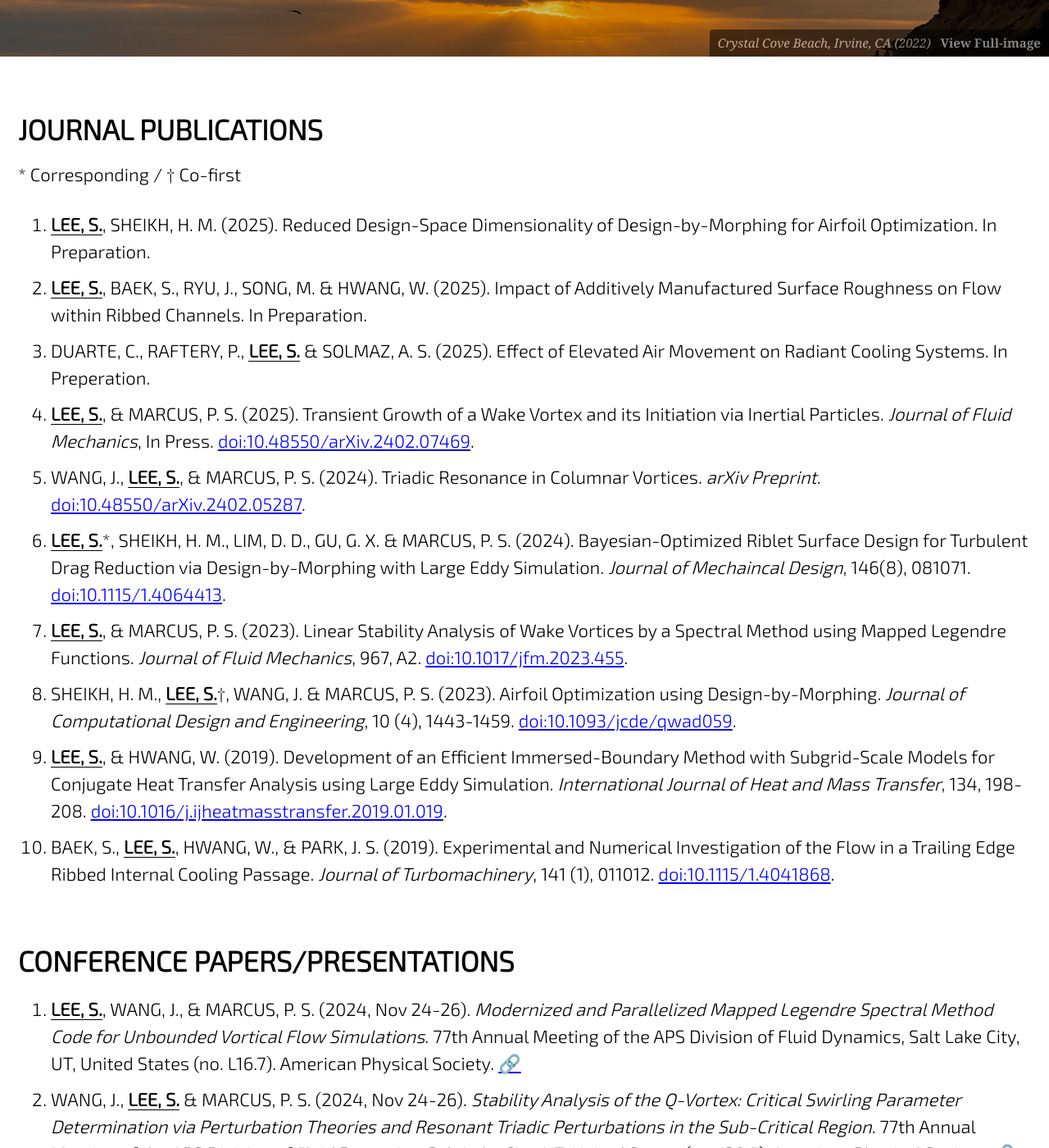
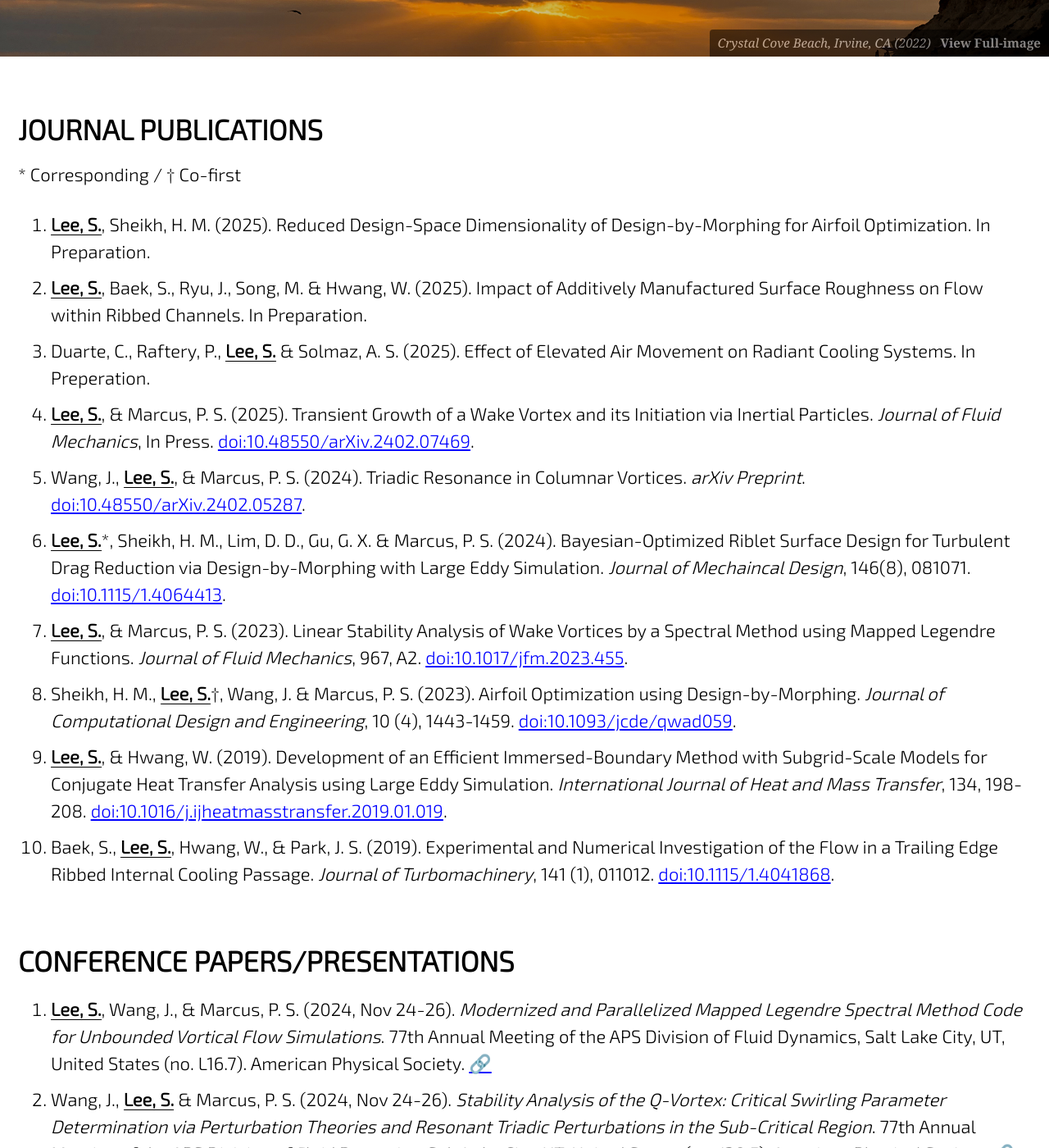
Before and after one commit to jun9303/jun9303.github.io, a Jekyll site: the page built from _pages/publications.md, in a window 1280 px wide and 1400 px high, scrolled down 233 px. Shown: the whole window at 82% size. Built offline with Jekyll 4.4.1, drawn with Linux system fonts in a browser that asks for light colours; cached includes are drawn as plain includes; nearby versions of some CDN libraries; emoji names are drawn with the system emoji font; some of the changed text lies outside the part shown.

Commit message:
New CV page updated, Feb 27 2025

```diff
--- a/_pages/publications.md
+++ b/_pages/publications.md
@@ -10,47 +10,46 @@ header:
 
 # JOURNAL PUBLICATIONS
 \* Corresponding / † Co-first
-
-1. <ins>**LEE, S.**</ins>, SHEIKH, H. M. (2025). Reduced Design-Space Dimensionality of Design-by-Morphing for Airfoil Optimization. In Preparation.
-1. <ins>**LEE, S.**</ins>, BAEK, S., RYU, J., SONG, M. & HWANG, W. (2025). Impact of Additively Manufactured Surface Roughness on Flow within Ribbed Channels. In Preparation.
-1. DUARTE, C., RAFTERY, P., <ins>**LEE, S.**</ins> & SOLMAZ, A. S. (2025). Effect of Elevated Air Movement on Radiant Cooling Systems. In Preperation.
-1. <ins>**LEE, S.**</ins>, & MARCUS, P. S. (2025). Transient Growth of a Wake Vortex and its Initiation via Inertial Particles. *Journal of Fluid Mechanics*, In Press. [doi:10.48550/arXiv.2402.07469](https://doi.org/10.48550/arXiv.2402.07469).
-1. WANG, J., <ins>**LEE, S.**</ins>, & MARCUS, P. S. (2024). Triadic Resonance in Columnar Vortices. *arXiv Preprint*. [doi:10.48550/arXiv.2402.05287](https://doi.org/10.48550/arXiv.2402.05287).
-1. <ins>**LEE, S.**</ins>\*, SHEIKH, H. M., LIM, D. D., GU, G. X. & MARCUS, P. S. (2024). Bayesian-Optimized Riblet Surface Design for Turbulent Drag Reduction via Design-by-Morphing with Large Eddy Simulation. *Journal of Mechaincal Design*, 146(8), 081071. [doi:10.1115/1.4064413](https://doi.org/10.1115/1.4064413).
-1. <ins>**LEE, S.**</ins>, & MARCUS, P. S. (2023). Linear Stability Analysis of Wake Vortices by a Spectral Method using Mapped Legendre Functions. *Journal of Fluid Mechanics*, 967, A2. [doi:10.1017/jfm.2023.455](https://doi.org/10.1017/jfm.2023.455).
-1. SHEIKH, H. M., <ins>**LEE, S.**</ins>†, WANG, J. & MARCUS, P. S. (2023). Airfoil Optimization using Design-by-Morphing. *Journal of Computational Design and Engineering*, 10 (4), 1443-1459. [doi:10.1093/jcde/qwad059](
+1. <ins>**Lee, S.**</ins>, Sheikh, H. M. (2025). Reduced Design-Space Dimensionality of Design-by-Morphing for Airfoil Optimization. In Preparation.
+1. <ins>**Lee, S.**</ins>, Baek, S., Ryu, J., Song, M. & Hwang, W. (2025). Impact of Additively Manufactured Surface Roughness on Flow within Ribbed Channels. In Preparation.
+1. Duarte, C., Raftery, P., <ins>**Lee, S.**</ins> & Solmaz, A. S. (2025). Effect of Elevated Air Movement on Radiant Cooling Systems. In Preperation.
+1. <ins>**Lee, S.**</ins>, & Marcus, P. S. (2025). Transient Growth of a Wake Vortex and its Initiation via Inertial Particles. *Journal of Fluid Mechanics*, In Press. [doi:10.48550/arXiv.2402.07469](https://doi.org/10.48550/arXiv.2402.07469).
+1. Wang, J., <ins>**Lee, S.**</ins>, & Marcus, P. S. (2024). Triadic Resonance in Columnar Vortices. *arXiv Preprint*. [doi:10.48550/arXiv.2402.05287](https://doi.org/10.48550/arXiv.2402.05287).
+1. <ins>**Lee, S.**</ins>\*, Sheikh, H. M., Lim, D. D., Gu, G. X. & Marcus, P. S. (2024). Bayesian-Optimized Riblet Surface Design for Turbulent Drag Reduction via Design-by-Morphing with Large Eddy Simulation. *Journal of Mechaincal Design*, 146(8), 081071. [doi:10.1115/1.4064413](https://doi.org/10.1115/1.4064413).
+1. <ins>**Lee, S.**</ins>, & Marcus, P. S. (2023). Linear Stability Analysis of Wake Vortices by a Spectral Method using Mapped Legendre Functions. *Journal of Fluid Mechanics*, 967, A2. [doi:10.1017/jfm.2023.455](https://doi.org/10.1017/jfm.2023.455).
+1. Sheikh, H. M., <ins>**Lee, S.**</ins>†, Wang, J. & Marcus, P. S. (2023). Airfoil Optimization using Design-by-Morphing. *Journal of Computational Design and Engineering*, 10 (4), 1443-1459. [doi:10.1093/jcde/qwad059](
 https://doi.org/10.1093/jcde/qwad059).
-1. <ins>**LEE, S.**</ins>, & HWANG, W. (2019). Development of an Efficient Immersed-Boundary Method with Subgrid-Scale Models for Conjugate Heat Transfer Analysis using Large Eddy Simulation. *International Journal of Heat and Mass Transfer*, 134, 198-208. [doi:10.1016/j.ijheatmasstransfer.2019.01.019](https://doi.org/10.1016/j.ijheatmasstransfer.2019.01.019).
-1. BAEK, S., <ins>**LEE, S.**</ins>, HWANG, W., & PARK, J. S. (2019). Experimental and Numerical Investigation of the Flow in a Trailing Edge Ribbed Internal Cooling Passage. *Journal of Turbomachinery*, 141 (1), 011012. [doi:10.1115/1.4041868](https://doi.org/10.1115/1.4041868).
+1. <ins>**Lee, S.**</ins>, & Hwang, W. (2019). Development of an Efficient Immersed-Boundary Method with Subgrid-Scale Models for Conjugate Heat Transfer Analysis using Large Eddy Simulation. *International Journal of Heat and Mass Transfer*, 134, 198-208. [doi:10.1016/j.ijheatmasstransfer.2019.01.019](https://doi.org/10.1016/j.ijheatmasstransfer.2019.01.019).
+1. Baek, S., <ins>**Lee, S.**</ins>, Hwang, W., & Park, J. S. (2019). Experimental and Numerical Investigation of the Flow in a Trailing Edge Ribbed Internal Cooling Passage. *Journal of Turbomachinery*, 141 (1), 011012. [doi:10.1115/1.4041868](https://doi.org/10.1115/1.4041868).
 
 
 # CONFERENCE PAPERS/PRESENTATIONS
 
-1. <ins>**LEE, S.**</ins>, WANG, J., & MARCUS, P. S. (2024, Nov 24-26). *Modernized and Parallelized Mapped Legendre Spectral Method Code for Unbounded Vortical Flow Simulations*. 77th Annual Meeting of the APS Division of Fluid Dynamics, Salt Lake City, UT, United States (no. L16.7). American Physical Society. [:link:](https://meetings.aps.org/Meeting/DFD24/Session/L16.7)
-1. WANG, J., <ins>**LEE, S.**</ins> & MARCUS, P. S. (2024, Nov 24-26). *Stability Analysis of the Q-Vortex: Critical Swirling Parameter Determination via Perturbation Theories and Resonant Triadic Perturbations in the Sub-Critical Region*. 77th Annual Meeting of the APS Division of Fluid Dynamics, Salt Lake City, UT, United States (no. J38.5). American Physical Society. [:link:](https://meetings.aps.org/Meeting/DFD24/Session/J38.5)
-1. <ins>**LEE, S.**</ins>, & MARCUS, P. S. (2024, Aug 25-30). *Particle-Initiated Transient Growth of a Wake Vortex in Consideration of Condensation Trails*. 26th International Congress of Theoretical and Applied Mechanics, Daegu, South Korea (pp. 2009-2010). International Union of Theoretical and Applied Mechanics. [:link:](https://nl.go.kr/seoji/contents/S80100000000.do?schM=intgr_detail_view_isbn&isbn=9791198476098)
-1. <ins>**LEE, S.**</ins>, & MARCUS, P. S. (2023, Nov 19-21). *Investigation of Triggering Vortex Instabilities with Inertial Particles*. 76th Annual Meeting of the APS Division of Fluid Dynamics, Washington, DC, United States (no. ZC38.5). American Physical Society. [:link:](https://meetings.aps.org/Meeting/DFD23/Session/ZC38.5)
-1. WANG, J., <ins>**LEE, S.**</ins> & MARCUS, P. S. (2023, Nov 19-21). *Three-Wave Resonance in Neutrally Stable Wake Vortices*. 76th Annual Meeting of the APS Division of Fluid Dynamics, Washington, DC, United States (no. ZC38.2). American Physical Society. [:link:](https://meetings.aps.org/Meeting/DFD23/Session/ZC38.2)
-1. <ins>**LEE, S.**</ins>, & MARCUS, P. S. (2022, Nov 20-22). *Viscous Perturbation to Inviscid Wake Vortices - Perturbation Theory in Vortex Stability*. 75th Annual Meeting of the APS Division of Fluid Dynamics, Indianapolis, IN, United States (no. Q11.7). American Physical Society. [:link:](https://meetings.aps.org/Meeting/DFD22/Session/Q11.7)
-1. MARCUS, P. S., WANG, J. & <ins>**LEE, S.**</ins> (2022, Nov 20-22). *A General Framework for Destabilizing Neutrally-Stable Flows Applied to Aircraft Wake Vortices*. 75th Annual Meeting of the APS Division of Fluid Dynamics, Indianapolis, IN, United States (no. L18.1). American Physical Society. [:link:](https://meetings.aps.org/Meeting/DFD22/Session/L18.1)
-1. <ins>**LEE, S.**</ins>, & MARCUS, P. S. (2021, Nov 21-23). *Linear Instability Analysis of Wake Vortices by a Spectral Method using Mapped Legendre Functions*. 74th Annual Meeting of the APS Division of Fluid Dynamics, Phoenix, AZ, United States (no. E24.1). American Physical Society. [:link:](https://meetings.aps.org/Meeting/DFD21/Session/E24.1)
-1. WANG, J., <ins>**LEE, S.**</ins>, & MARCUS, P. S. (2021, Nov 21-23). *Destabilizing Neutrally Stable Wake Vortices Using Degenerate Eigenmodes*. 74th Annual Meeting of the APS Division of Fluid Dynamics, Phoenix, AZ, United States (no. E24.3). American Physical Society. [:link:](https://meetings.aps.org/Meeting/DFD21/Session/E24.3)
-1. <ins>**LEE, S.**</ins>, & HWANG, W. (2018, Jul 4-6). *Validation of a Conjugate Heat Transfer Code with Subgrid-scale Models for Turbulent Flow*. KSFM 2018 Summer Conference, Jeju, South Korea (pp. 197-198). Korean Society for Fluid Machinery. [:link:](http://www.dbpia.co.kr/journal/articleDetail?nodeId=NODE07536688&language=ko_KR)
-1. BAEK, S., <ins>**LEE, S.**</ins>, HWANG, W., & PARK, J. S. (2018, Jun 11-15). *Experimental and Numerical Investigation of the Flow in a Trailing Edge Ribbed Internal Cooling Passage*. ASME 2018 Turbo Expo: Turbomachinery Technical Conference and Exposition, Lillestrøm, Norway (no. GT2018-76741). American Society of Mechanical Engineers. [doi:10.1115/GT2018-76741](https://doi.org/10.1115/GT2018-76741). *Journal-Quality Appraisal and Transferred to J. Turbomach.*
-1. <ins>**LEE, S.**</ins> (2017, Nov 1-3). *2D Simulation of an Unsteady Flow around a Small Vertical Axis Wind Turbine Using an Immersed Boundary Method*. KSME 2017 Annual Conference, Jeju, South Korea (pp. 741-745). Korean Society of Mechanical Engineers. *Student Paper Award: Bronze Prize in the 9th National Fluid Engineering Contest for Undergraduates*. [:link:](http://www.dbpia.co.kr/journal/articleDetail?nodeId=NODE07287580&language=ko_KR#)
-1. BAEK, S., <ins>**LEE, S.**</ins>, & HWANG, W. (2017, Nov 1-3). *Investigation of Fully Developed Turbulent Pipe Flow Using Magnetic Resonance Velocimetry (MRV) and Large Eddy Simulation (LES)*. KSME 2017 Annual Conference, Jeju, South Korea (pp. 581-583). Korean Society of Mechanical Engineers. [:link:](http://www.dbpia.co.kr/journal/articleDetail?nodeId=NODE07287540&language=ko_KR#)
+1. <ins>**Lee, S.**</ins>, Wang, J., & Marcus, P. S. (2024, Nov 24-26). *Modernized and Parallelized Mapped Legendre Spectral Method Code for Unbounded Vortical Flow Simulations*. 77th Annual Meeting of the APS Division of Fluid Dynamics, Salt Lake City, UT, United States (no. L16.7). American Physical Society. [:link:](https://meetings.aps.org/Meeting/DFD24/Session/L16.7)
+1. Wang, J., <ins>**Lee, S.**</ins> & Marcus, P. S. (2024, Nov 24-26). *Stability Analysis of the Q-Vortex: Critical Swirling Parameter Determination via Perturbation Theories and Resonant Triadic Perturbations in the Sub-Critical Region*. 77th Annual Meeting of the APS Division of Fluid Dynamics, Salt Lake City, UT, United States (no. J38.5). American Physical Society. [:link:](https://meetings.aps.org/Meeting/DFD24/Session/J38.5)
+1. <ins>**Lee, S.**</ins>, & Marcus, P. S. (2024, Aug 25-30). *Particle-Initiated Transient Growth of a Wake Vortex in Consideration of Condensation Trails*. 26th International Congress of Theoretical and Applied Mechanics, Daegu, South Korea (pp. 2009-2010). International Union of Theoretical and Applied Mechanics. [:link:](https://nl.go.kr/seoji/contents/S80100000000.do?schM=intgr_detail_view_isbn&isbn=9791198476098)
+1. <ins>**Lee, S.**</ins>, & Marcus, P. S. (2023, Nov 19-21). *Investigation of Triggering Vortex Instabilities with Inertial Particles*. 76th Annual Meeting of the APS Division of Fluid Dynamics, Washington, DC, United States (no. ZC38.5). American Physical Society. [:link:](https://meetings.aps.org/Meeting/DFD23/Session/ZC38.5)
+1. Wang, J., <ins>**Lee, S.**</ins> & Marcus, P. S. (2023, Nov 19-21). *Three-Wave Resonance in Neutrally Stable Wake Vortices*. 76th Annual Meeting of the APS Division of Fluid Dynamics, Washington, DC, United States (no. ZC38.2). American Physical Society. [:link:](https://meetings.aps.org/Meeting/DFD23/Session/ZC38.2)
+1. <ins>**Lee, S.**</ins>, & Marcus, P. S. (2022, Nov 20-22). *Viscous Perturbation to Inviscid Wake Vortices - Perturbation Theory in Vortex Stability*. 75th Annual Meeting of the APS Division of Fluid Dynamics, Indianapolis, IN, United States (no. Q11.7). American Physical Society. [:link:](https://meetings.aps.org/Meeting/DFD22/Session/Q11.7)
+1. Marcus, P. S., Wang, J. & <ins>**Lee, S.**</ins> (2022, Nov 20-22). *A General Framework for Destabilizing Neutrally-Stable Flows Applied to Aircraft Wake Vortices*. 75th Annual Meeting of the APS Division of Fluid Dynamics, Indianapolis, IN, United States (no. L18.1). American Physical Society. [:link:](https://meetings.aps.org/Meeting/DFD22/Session/L18.1)
+1. <ins>**Lee, S.**</ins>, & Marcus, P. S. (2021, Nov 21-23). *Linear Instability Analysis of Wake Vortices by a Spectral Method using Mapped Legendre Functions*. 74th Annual Meeting of the APS Division of Fluid Dynamics, Phoenix, AZ, United States (no. E24.1). American Physical Society. [:link:](https://meetings.aps.org/Meeting/DFD21/Session/E24.1)
+1. Wang, J., <ins>**Lee, S.**</ins>, & Marcus, P. S. (2021, Nov 21-23). *Destabilizing Neutrally Stable Wake Vortices Using Degenerate Eigenmodes*. 74th Annual Meeting of the APS Division of Fluid Dynamics, Phoenix, AZ, United States (no. E24.3). American Physical Society. [:link:](https://meetings.aps.org/Meeting/DFD21/Session/E24.3)
+1. <ins>**Lee, S.**</ins>, & Hwang, W. (2018, Jul 4-6). *Validation of a Conjugate Heat Transfer Code with Subgrid-scale Models for Turbulent Flow*. KSFM 2018 Summer Conference, Jeju, South Korea (pp. 197-198). Korean Society for Fluid Machinery. [:link:](http://www.dbpia.co.kr/journal/articleDetail?nodeId=NODE07536688&language=ko_KR)
+1. Baek, S., <ins>**Lee, S.**</ins>, Hwang, W., & PARK, J. S. (2018, Jun 11-15). *Experimental and Numerical Investigation of the Flow in a Trailing Edge Ribbed Internal Cooling Passage*. ASME 2018 Turbo Expo: Turbomachinery Technical Conference and Exposition, Lillestrøm, Norway (no. GT2018-76741). American Society of Mechanical Engineers. [doi:10.1115/GT2018-76741](https://doi.org/10.1115/GT2018-76741). *Journal-Quality Appraisal and Transferred to J. Turbomach.*
+1. <ins>**Lee, S.**</ins> (2017, Nov 1-3). *2D Simulation of an Unsteady Flow around a Small Vertical Axis Wind Turbine Using an Immersed Boundary Method*. KSME 2017 Annual Conference, Jeju, South Korea (pp. 741-745). Korean Society of Mechanical Engineers. *Student Paper Award: Bronze Prize in the 9th National Fluid Engineering Contest for Undergraduates*. [:link:](http://www.dbpia.co.kr/journal/articleDetail?nodeId=NODE07287580&language=ko_KR#)
+1. Baek, S., <ins>**Lee, S.**</ins>, & Hwang, W. (2017, Nov 1-3). *Investigation of Fully Developed Turbulent Pipe Flow Using Magnetic Resonance Velocimetry (MRV) and Large Eddy Simulation (LES)*. KSME 2017 Annual Conference, Jeju, South Korea (pp. 581-583). Korean Society of Mechanical Engineers. [:link:](http://www.dbpia.co.kr/journal/articleDetail?nodeId=NODE07287540&language=ko_KR#)
 
 # INVITED TALKS/SEMINARS
 
-1. <ins>**LEE, S.**</ins> (2025, Jan 10). *Unmasking Hidden Physics and Bridging Data Sparsity: Two Paths to Tackling Fluid Problems*. CTR Tea Seminar, Stanford, CA, United States. Center for Turbulence Research, Stanford University.
-1. <ins>**LEE, S.**</ins> (2024, Sep 10). *Physics-Based Computation in the Modern Era of Data-Driven Fluid Mechanics*. SNU Mechanical Engineering Seminar, Seoul, South Korea. Department of Mechanical Engineering, Seoul National University.
-1. <ins>**LEE, S.**</ins> (2023, Aug 8). *Design-by-Morphing (DbM): A Novel Design Methodology for Aerodynamic Optimization*. Hyundai Vision Conference 2023, Seoul, South Korea. Hyundai Motor Company.
-1. <ins>**LEE, S.**</ins> (2022, Nov 16). *Modern Applications of Computational Fluid Dynamics (CFD)*. 2022 Online Special Lecture Series: Research Reinforcement for Sustainable Buildings and Urban Systems in Future, Online. Department of Architectural and Urban Systems Engineering, Ewha Womans University.
-1. <ins>**LEE, S.**</ins> (2018, Aug 8). *An Introduction to In-House LES - Applications to Turbine Internal Cooling and Recent Improvements for Conjugate Heat Transfer Analysis*. KARI Computational Fluid Dynamics Seminar, Daejeon, South Korea. Korea Aerospace Research Institute.
+1. <ins>**Lee, S.**</ins> (2025, Jan 10). *Unmasking Hidden Physics and Bridging Data Sparsity: Two Paths to Tackling Fluid Problems*. CTR Tea Seminar, Stanford, CA, United States. Center for Turbulence Research, Stanford University.
+1. <ins>**Lee, S.**</ins> (2024, Sep 10). *Physics-Based Computation in the Modern Era of Data-Driven Fluid Mechanics*. SNU Mechanical Engineering Seminar, Seoul, South Korea. Department of Mechanical Engineering, Seoul National University.
+1. <ins>**Lee, S.**</ins> (2023, Aug 8). *Design-by-Morphing (DbM): A Novel Design Methodology for Aerodynamic Optimization*. Hyundai Vision Conference 2023, Seoul, South Korea. Hyundai Motor Company.
+1. <ins>**Lee, S.**</ins> (2022, Nov 16). *Modern Applications of Computational Fluid Dynamics (CFD)*. 2022 Online Special Lecture Series: Research Reinforcement for Sustainable Buildings and Urban Systems in Future, Online. Department of Architectural and Urban Systems Engineering, Ewha Womans University.
+1. <ins>**Lee, S.**</ins> (2018, Aug 8). *An Introduction to In-House LES - Applications to Turbine Internal Cooling and Recent Improvements for Conjugate Heat Transfer Analysis*. KARI Computational Fluid Dynamics Seminar, Daejeon, South Korea. Korea Aerospace Research Institute.
 
 # SOFTWARE/CODES
-1. <ins>**LEE, S.**</ins> (2025). roughSurfaceGen: Artificial Rough Surface Generator that Fits Prescribed Surface Roughness Parameters (Version 1.0.1). [https://github.com/jun9303/roughSurfaceGen](https://github.com/jun9303/roughSurfaceGen).
-1. <ins>**LEE, S.**</ins>, WANG, J. (2024). MLegS: Modernized and Parallelized Mapped Legendre Spectral Method Code (Version 1.0). [https://github.com/ucbCFD/MLegS](https://github.com/ucbCFD/MLegS).
+1. <ins>**Lee, S.**</ins> (2025). roughSurfaceGen: Artificial Rough Surface Generator that Fits Prescribed Surface Roughness Parameters (Version 1.0.1). [https://github.com/jun9303/roughSurfaceGen](https://github.com/jun9303/roughSurfaceGen).
+1. <ins>**Lee, S.**</ins>, Wang, J. (2024). MLegS: Modernized and Parallelized Mapped Legendre Spectral Method Code (Version 1.0). [https://github.com/ucbCFD/MLegS](https://github.com/ucbCFD/MLegS).
 
 <style type="text/css">
 h1 {
```
Also changed, not shown: _pages/about_me.md (+1 -1 lines), 1 other file.
